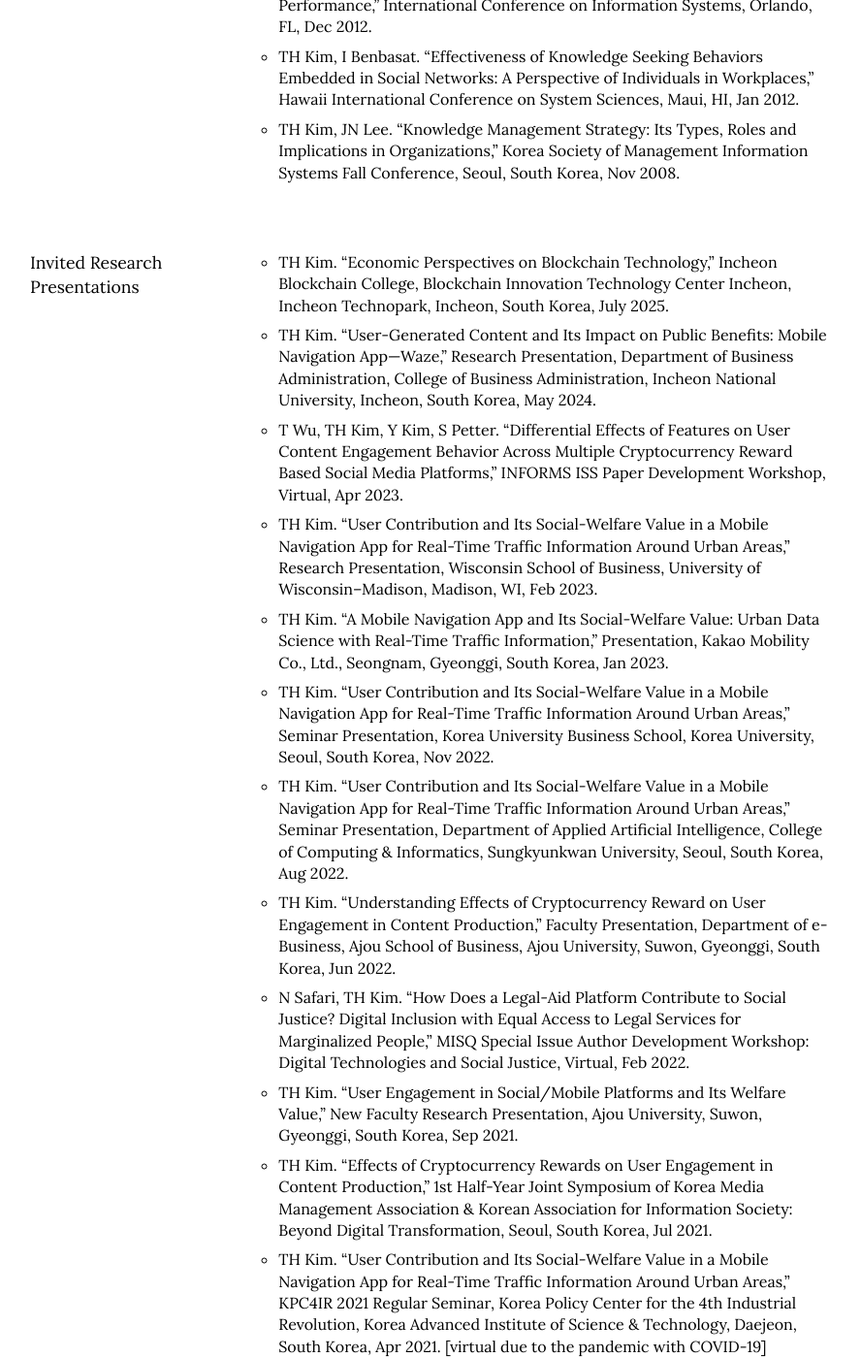
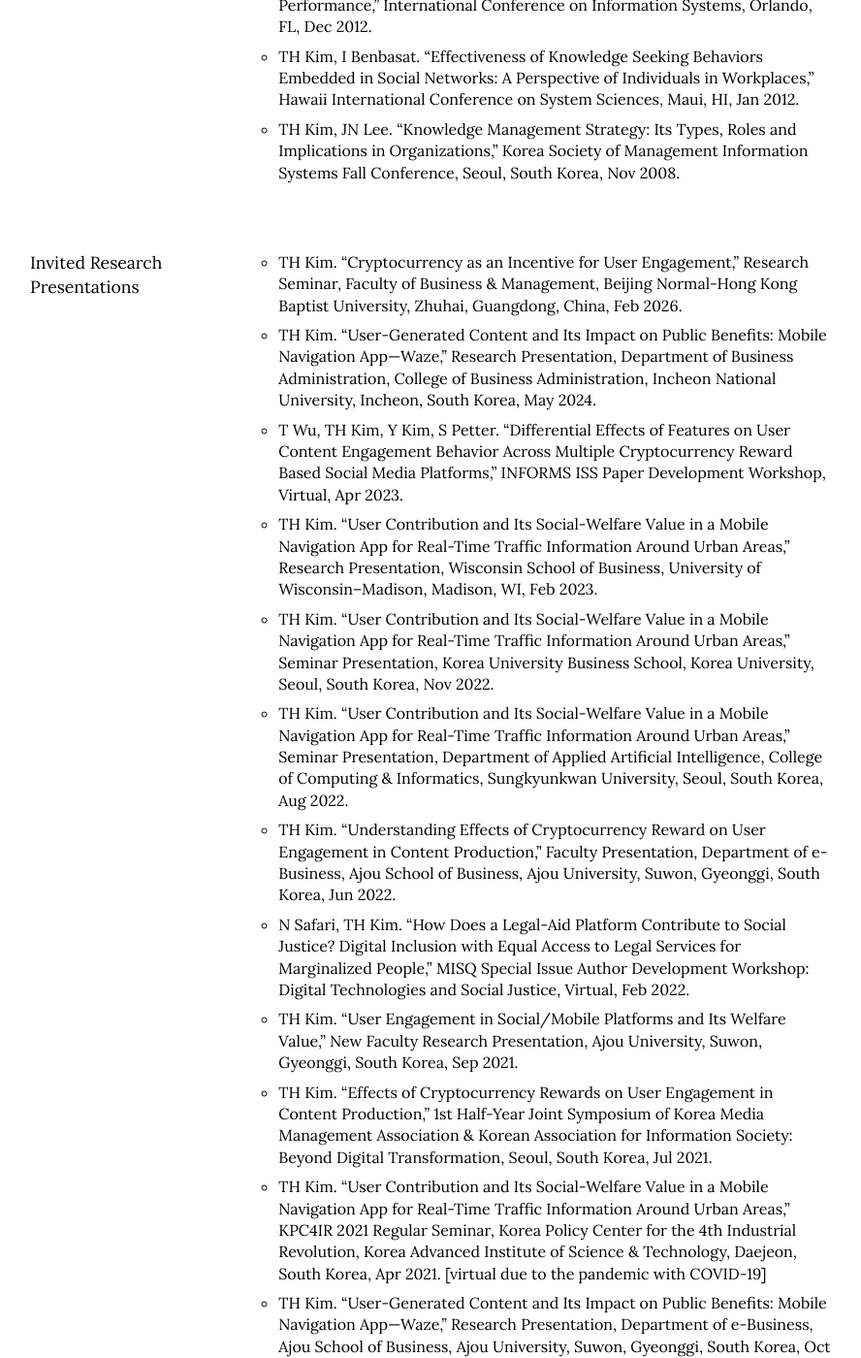
Before and after one commit to istaehun/taehun, a Jekyll site: the page built from index.html, in a window 1280 px wide and 1400 px high, scrolled down 3798 px. Shown: the whole window at 97% size, without its empty margins (189-1077 px from the left). Built offline with Jekyll 4.4.1, drawn with Linux system fonts in a browser that asks for light colours; nearby versions of some CDN libraries; some of the changed text lies outside the part shown.

Commit message:
Revise research presentation list in research.yml
Updated invited research presentations and removed outdated entries.

```diff
--- a/_data/research.yml
+++ b/_data/research.yml
@@ -53,11 +53,10 @@
 -
   sub-title: Invited Research Presentations
   list:
-    - "TH Kim. “Economic Perspectives on Blockchain Technology,” Incheon Blockchain College, Blockchain Innovation Technology Center Incheon, Incheon Technopark, Incheon, South Korea, July 2025."
+    - "TH Kim. “Cryptocurrency as an Incentive for User Engagement,” Research Seminar, Faculty of Business & Management, Beijing Normal-Hong Kong Baptist University, Zhuhai, Guangdong, China, Feb 2026."
     - "TH Kim. “User-Generated Content and Its Impact on Public Benefits: Mobile Navigation App—Waze,” Research Presentation, Department of Business Administration, College of Business Administration, Incheon National University, Incheon, South Korea, May 2024."
     - "T Wu, TH Kim, Y Kim, S Petter. “Differential Effects of Features on User Content Engagement Behavior Across Multiple Cryptocurrency Reward Based Social Media Platforms,” INFORMS ISS Paper Development Workshop, Virtual, Apr 2023."
     - "TH Kim. “User Contribution and Its Social-Welfare Value in a Mobile Navigation App for Real-Time Traffic Information Around Urban Areas,” Research Presentation, Wisconsin School of Business, University of Wisconsin–Madison, Madison, WI, Feb 2023."
-    - "TH Kim. “A Mobile Navigation App and Its Social-Welfare Value: Urban Data Science with Real-Time Traffic Information,” Presentation, Kakao Mobility Co., Ltd., Seongnam, Gyeonggi, South Korea, Jan 2023."
     - "TH Kim. “User Contribution and Its Social-Welfare Value in a Mobile Navigation App for Real-Time Traffic Information Around Urban Areas,” Seminar Presentation, Korea University Business School, Korea University, Seoul, South Korea, Nov 2022."
     - "TH Kim. “User Contribution and Its Social-Welfare Value in a Mobile Navigation App for Real-Time Traffic Information Around Urban Areas,” Seminar Presentation, Department of Applied Artificial Intelligence, College of Computing & Informatics, Sungkyunkwan University, Seoul, South Korea, Aug 2022."
     - "TH Kim. “Understanding Effects of Cryptocurrency Reward on User Engagement in Content Production,” Faculty Presentation, Department of e-Business, Ajou School of Business, Ajou University, Suwon, Gyeonggi, South Korea, Jun 2022."
@@ -67,11 +66,8 @@
     - "TH Kim. “User Contribution and Its Social-Welfare Value in a Mobile Navigation App for Real-Time Traffic Information Around Urban Areas,” KPC4IR 2021 Regular Seminar, Korea Policy Center for the 4th Industrial Revolution, Korea Advanced Institute of Science & Technology, Daejeon, South Korea, Apr 2021. [virtual due to the pandemic with COVID-19]"
     - "TH Kim. “User-Generated Content and Its Impact on Public Benefits: Mobile Navigation App—Waze,” Research Presentation, Department of e-Business, Ajou School of Business, Ajou University, Suwon, Gyeonggi, South Korea, Oct 2020. [virtual due to the pandemic with COVID-19]"
     - "TH Kim. “User-Generated Content and Its Impact on Public Benefits: Mobile Navigation App—Waze,” Research Presentation, Department of Information Systems & Operations Management, HEC, Paris, France, Mar 2020. [canceled due to the pandemic with COVID-19]"
-    - "TH Kim. “Exploring Interesting Topics for Empirical IS Research,” Seminar Presentation for MIS 6370: Contemporary Issues in Information Systems Research, Hankamer School of Business, Baylor University, Waco, TX, Feb 2020."
     - "TH Kim. “User Contribution and Its Social-Welfare Value in a Mobile Navigation App for Real-Time Traffic Information Around Urban Areas,” IS Research Colloquium, Hankamer School of Business, Baylor University, Waco, TX, Sep 2019."
     - "TH Kim. “User-Generated Content and Its Impact on Public Benefits: Mobile Navigation App—Waze,” Research Presentation, Area of Management Information Systems, Korea University Business School, Korea University, Seoul, South Korea, Jun 2019."
-    - "TH Kim. “User Engagement in Virtual Mobile Community,” Rising Stars Presentation, Baylor University, Waco, TX, May 2019."
-    - "TH Kim. “How to Explore, Collect, and Process Lage-Scale Data for Empirical IS Research,” Seminar Presentation for MIS 6330: Theory in Information Systems Research, Hankamer School of Business, Baylor University, Waco, TX, Mar 2019."
     - "TH Kim. “User Contribution and Its Social-Welfare Value in a Mobile Navigation App for Real-Time Traffic Information Around Urban Areas,” IS Research Symposium, Korea University Business School, Korea University, Seoul, South Korea, Jun 2018."
     - "TH Kim. “Prosocial Behavior or Bystander Effect? The Role of Virtual Crowdedness in Encouraging User Contribution of a Mobile Virtual Community,” Research Presentation, Department of Information Systems, Hankamer School of Business, Baylor University, Waco, TX, Nov 2017."
     - "TH Kim. “Prosocial Behavior or Bystander Effect? The Role of Virtual Crowdedness in Encouraging User Contribution of a Mobile Virtual Community,” Research Presentation, Department of Information Systems & Analytics, School of Computing, National University of Singapore, Singapore, Oct 2017."
```
